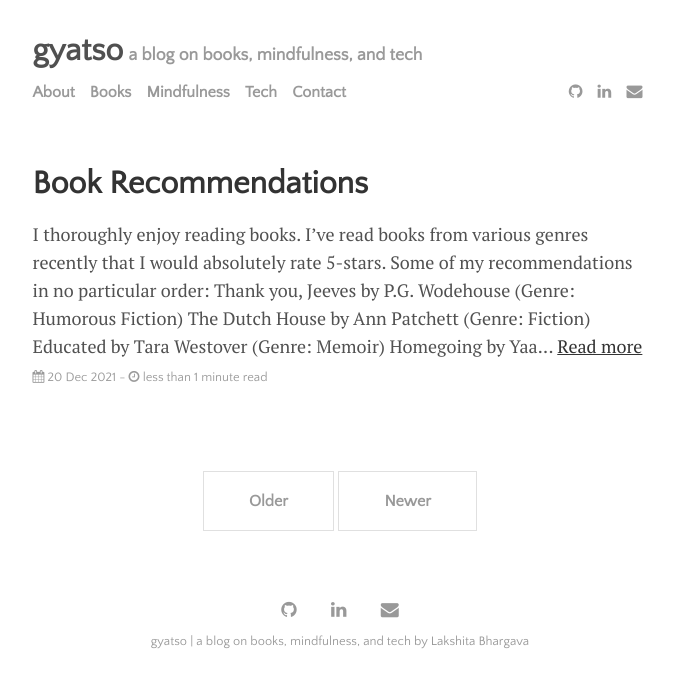
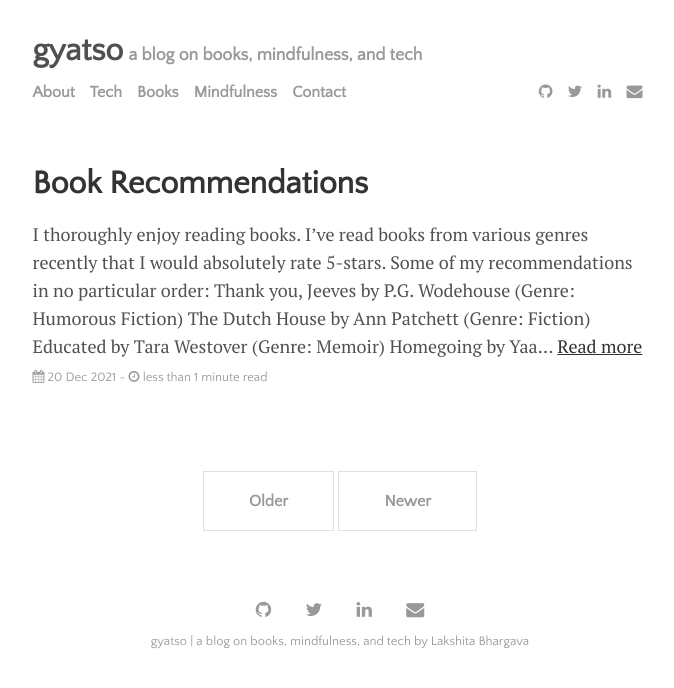
Before and after one commit to LakshitaBh/LakshitaBh.github.io, a Jekyll site: the page built from index.html, in a window 1280 px wide. Shown: the top 688 px of the page, without its empty margins (300-974 px from the left). Built offline with Jekyll 4.4.1, drawn with Linux system fonts in a browser that asks for light colours; the list of posts is cut into pages by our own code.

Commit message:
Update settings.yml

```diff
--- a/_data/settings.yml
+++ b/_data/settings.yml
@@ -8,17 +8,17 @@ google-ID: ''
 
 menu:
 - {name: 'About', path: 'menu', url: 'about.html'}
+- {name: 'Tech', path: 'menu', url: 'tech.html'}
 - {name: 'Books', path: 'menu', url: 'books.html'}
 - {name: 'Mindfulness', path: 'menu', url: 'mindfulness.html'}
-- {name: 'Tech', path: 'menu', url: 'tech.html'}
 - {name: 'Contact', path: 'menu', url: 'contact.html'}
 
 # Available social icons are powered by Font Awesome, so you can use any icon that they offer
 social:
 - {icon: 'github', link: 'https://github.com/LakshitaBh'}
-#- {icon: 'twitter', link: 'https://twitter.com/paululele'}
-- {icon: 'linkedin', link: 'https://www.linkedin.com/in/lakshitabhargava/'}
-- {icon: 'envelope', link: 'mailto:lakshitabhargava96@gmail.com'}
+- {icon: 'twitter', link: 'https://x.com/lakshitabh'}
+- {icon: 'linkedin', link: 'https://www.linkedin.com/in/lakshitabh/'}
+- {icon: 'envelope', link: 'mailto:lbhargava@umass.edu'}
 #- {icon: 'rss-square', link: '/feed.xml'}
 # - {icon: 'rss-square', link: '/rss-feed.xml'}
 
```
